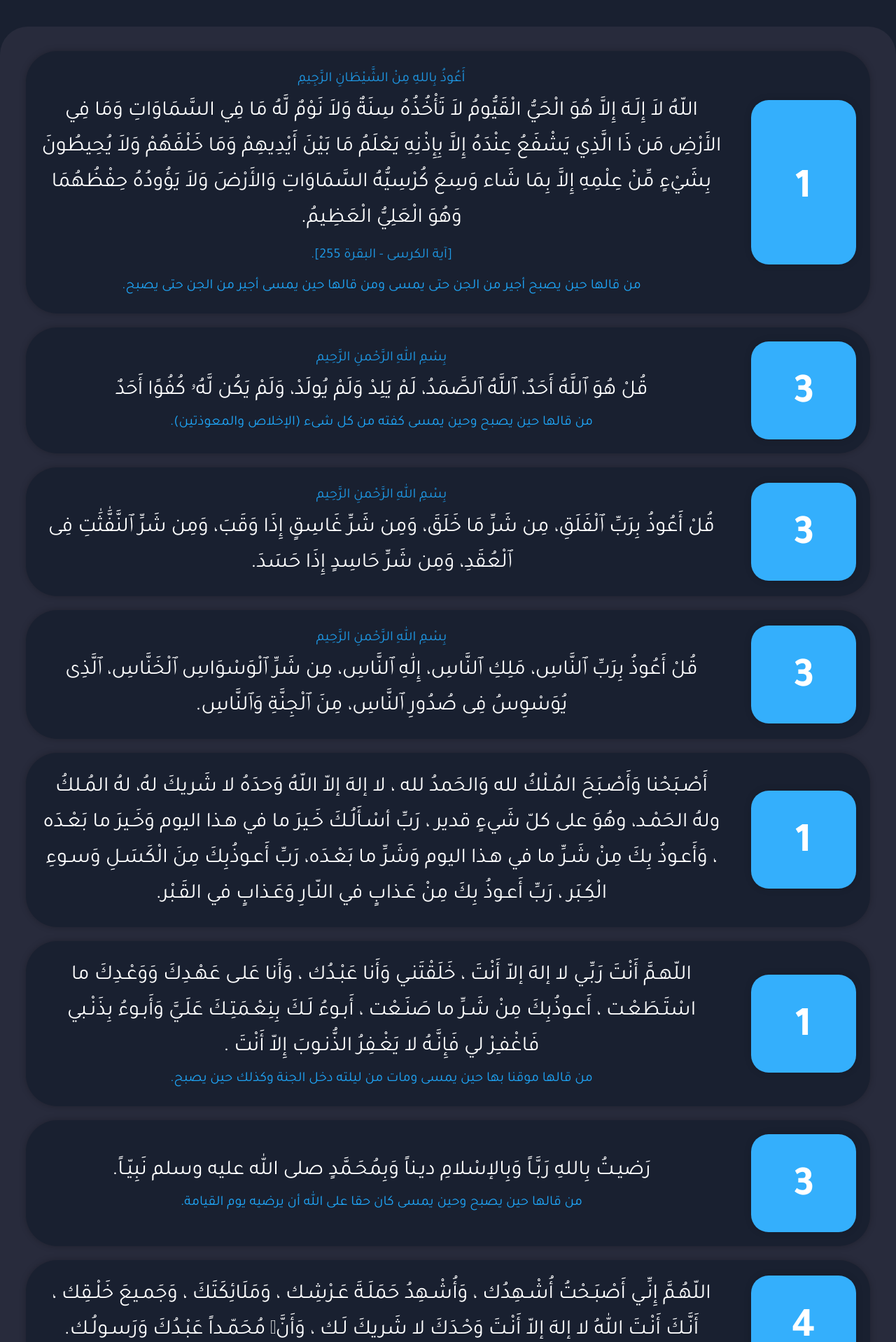
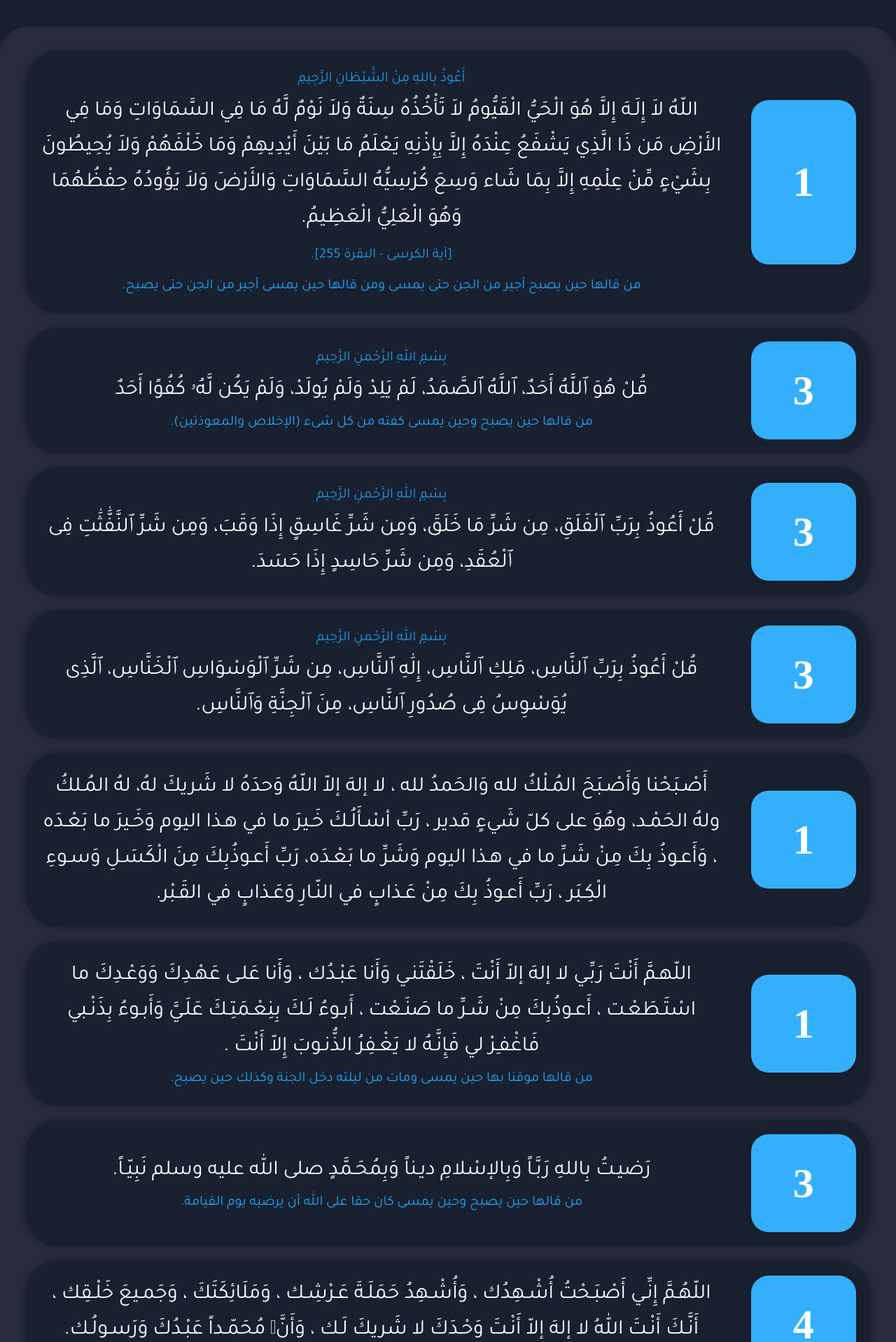
Before and after one commit to Muhammed-Sherif/azkar-website, a PHP site: page / in a window 1280 px wide. Shown: the part 1076-2994 px from the top of the page at 70% size. Run offline with PHP 8.4, Linux system fonts and the light colour scheme.

Commit message:
style.css

```diff
--- a/css/style.css
+++ b/css/style.css
@@ -301,12 +301,13 @@ a {
 }
 .content-box .counter span {
   position: absolute;
-  top: 55%;
+  top: 50%;
   left: 50%;
   transform: translate(-50%, -50%);
   font-weight: 700;
   font-size: 60px;
   color: white;
+  font-family : initial ;
 }
 .content-box .counter span::selection {
   background-color: transparent;
```
